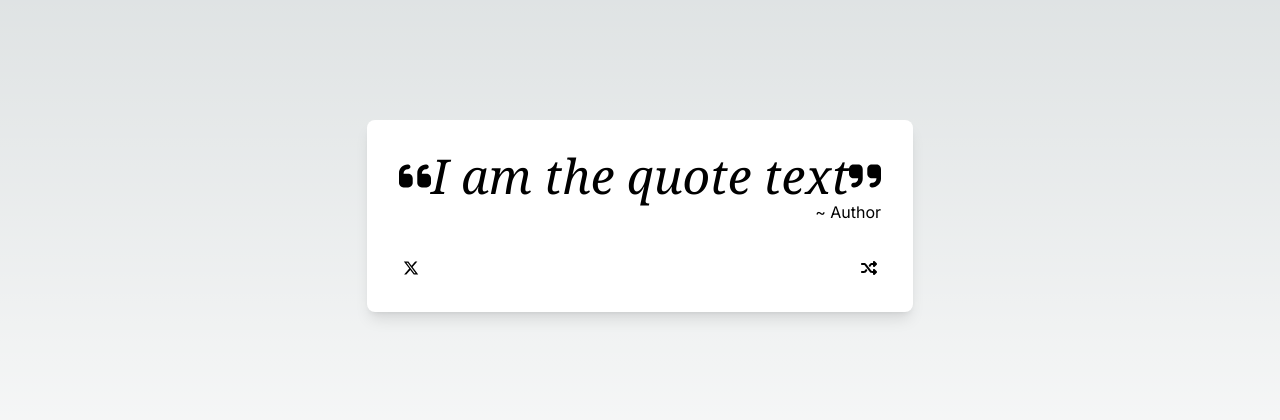
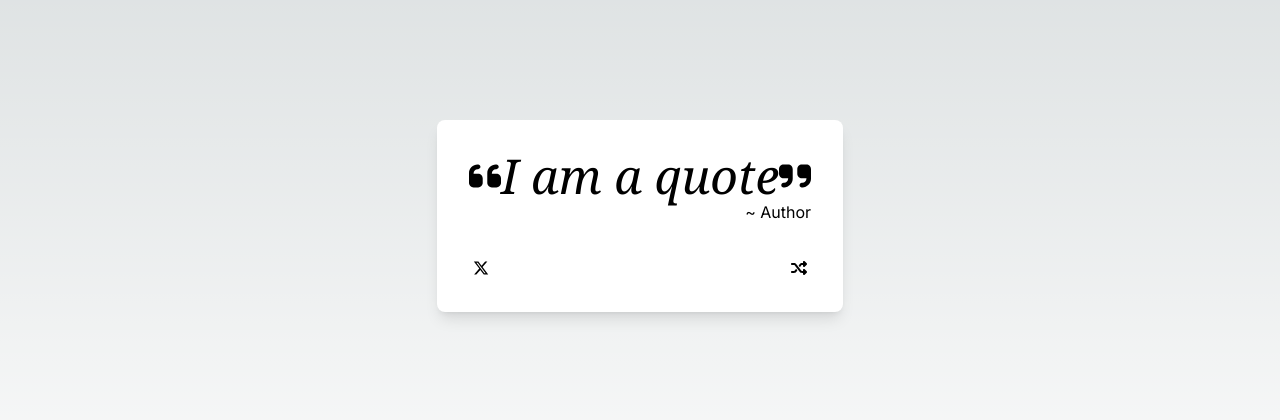
Before and after one commit to ThiaudioTT/random-quote-machine, a Next.js app: page / in a window 1280 px wide. Shown: the part 184-604 px from the top of the page. Built offline with nearby package versions, Linux system fonts and the light colour scheme.

Commit message:
Add quote interface and implement random quote functionality

```diff
--- /dev/null
+++ b/app/models/quote.interface.ts
@@ -0,0 +1,4 @@
+export interface IQuote {
+    content: string;
+    author: string;
+}
--- a/app/page.tsx
+++ b/app/page.tsx
@@ -1,9 +1,18 @@
+'use client';
 import { FontAwesomeIcon } from "@fortawesome/react-fontawesome";
 import { faQuoteLeft, faShuffle } from "@fortawesome/free-solid-svg-icons";
 import { faQuoteRight } from "@fortawesome/free-solid-svg-icons";
 import { faXTwitter } from "@fortawesome/free-brands-svg-icons";
+import { useState } from "react";
+import { IQuote } from "./models/quote.interface";
 
 export default function Home() {
+  const [quote, setQuote] = useState<IQuote>({ content: "I am a quote", author: "Author" });
+
+  function getRandomQuote() {
+    setQuote({ content: "I am a new quote", author: "New Author" })
+  }
+
   return (
     <main className="flex min-h-screen flex-col items-center justify-center items-center p-24">
       <div
@@ -13,12 +22,14 @@ export default function Home() {
         <div className="quote-flexbox">
           <p id="text" className="font-serif text-5xl italic text-center">
             <FontAwesomeIcon icon={faQuoteLeft} className="w-8" />
-            I am the quote text
+
+            {quote.content}
+
             <FontAwesomeIcon icon={faQuoteRight} className="w-8 ml-auto" />
           </p>
 
           <p id="author" className="ml-auto text-right">
-            ~ Author
+            ~ {quote.author}
           </p>
         </div>
 
@@ -33,7 +44,7 @@ export default function Home() {
           </a>
 
           <button id="new-quote" className="btn flex-item">
-            <FontAwesomeIcon icon={faShuffle} className="w-6"/>
+            <FontAwesomeIcon icon={faShuffle} className="w-6" onClick={getRandomQuote}/>
           </button>
         </div>
       </div>
```
Also changed, not shown: 1 other file (tests, documents, lock files or other folders).
